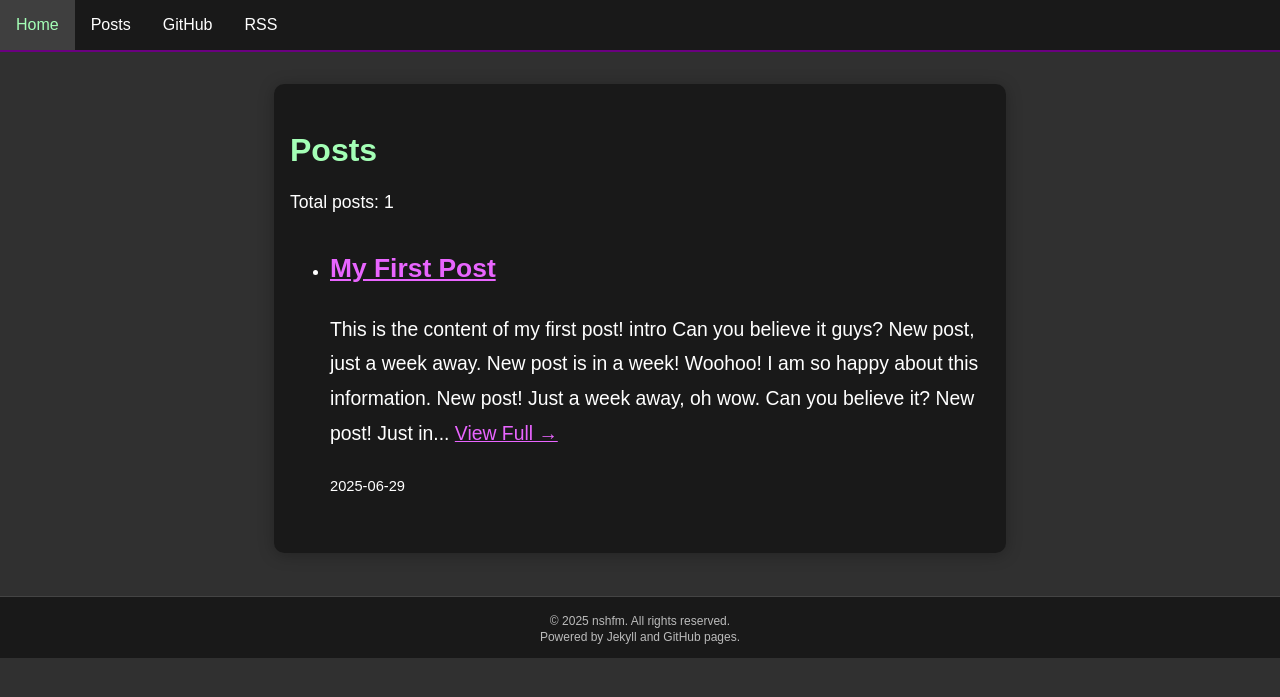
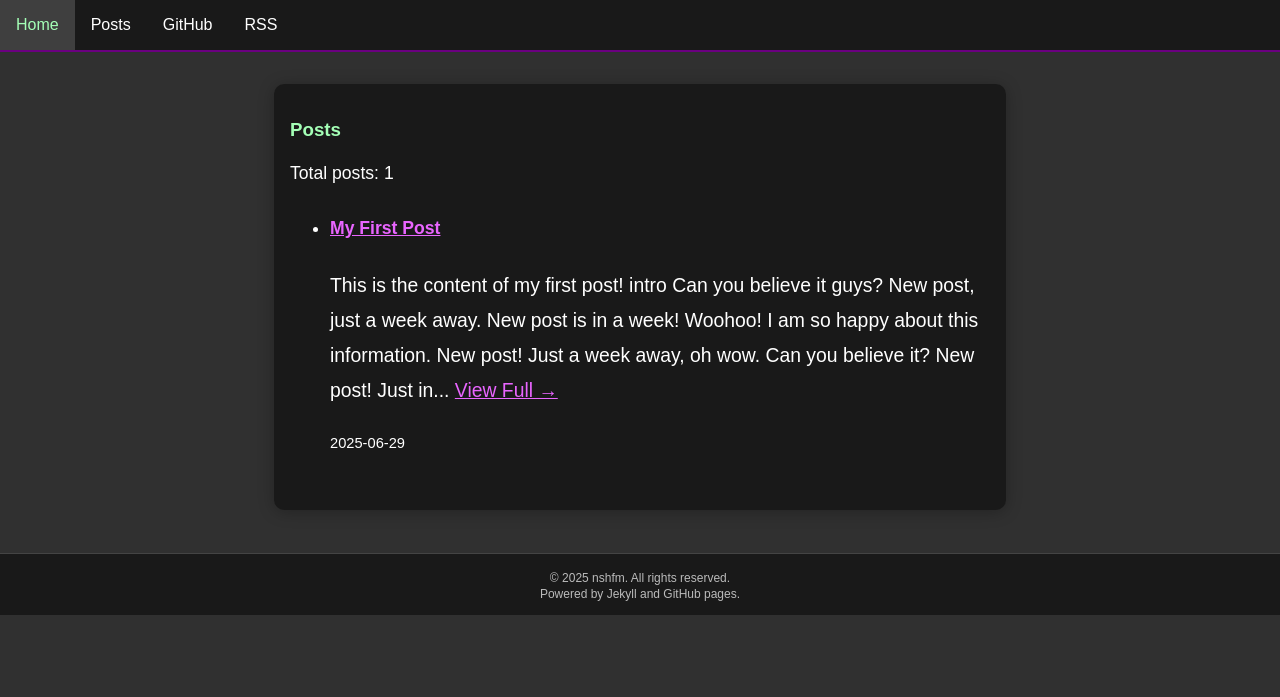
Before and after one commit to nshfm/site, a Jekyll site: the page built from posts/index.html, in a window 1280 px wide. Shown: the top 697 px of the page. Built offline with Jekyll 4.4.1, drawn with Linux system fonts in a browser that asks for light colours.

```diff
--- a/posts/index.html
+++ b/posts/index.html
@@ -3,12 +3,12 @@ layout: default
 title: Posts
 ---
 
-<h1>Posts</h1>
+<h3>Posts</h3>
 <p>Total posts: {{ site.posts | size }}</p>
 <ul>
   {% for post in site.posts %}
     <li style="margin-bottom:2em;">
-      <h2><a href="{{ post.url }}">{{ post.title }}</a></h2>
+      <h4><a href="{{ post.url }}">{{ post.title }}</a></h4>
       <p>
         {{ post.content | strip_html | truncatewords: 50 }}
         <a href="{{ post.url }}">View Full &rarr;</a>
```
